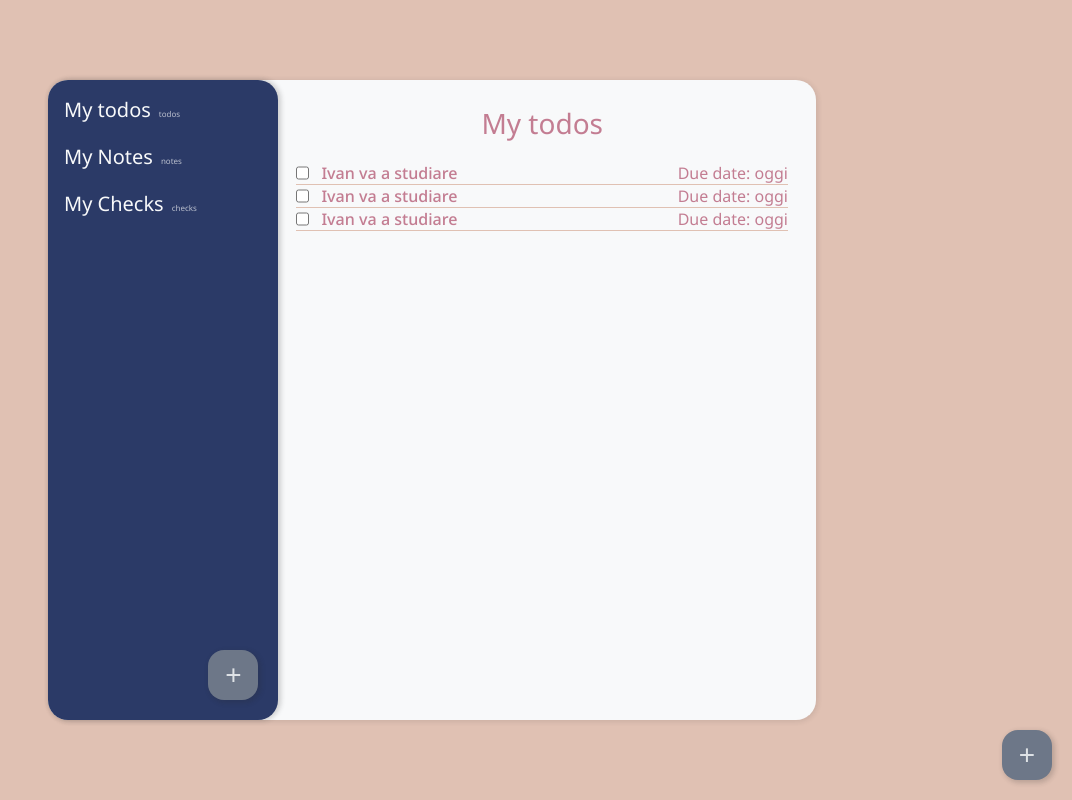
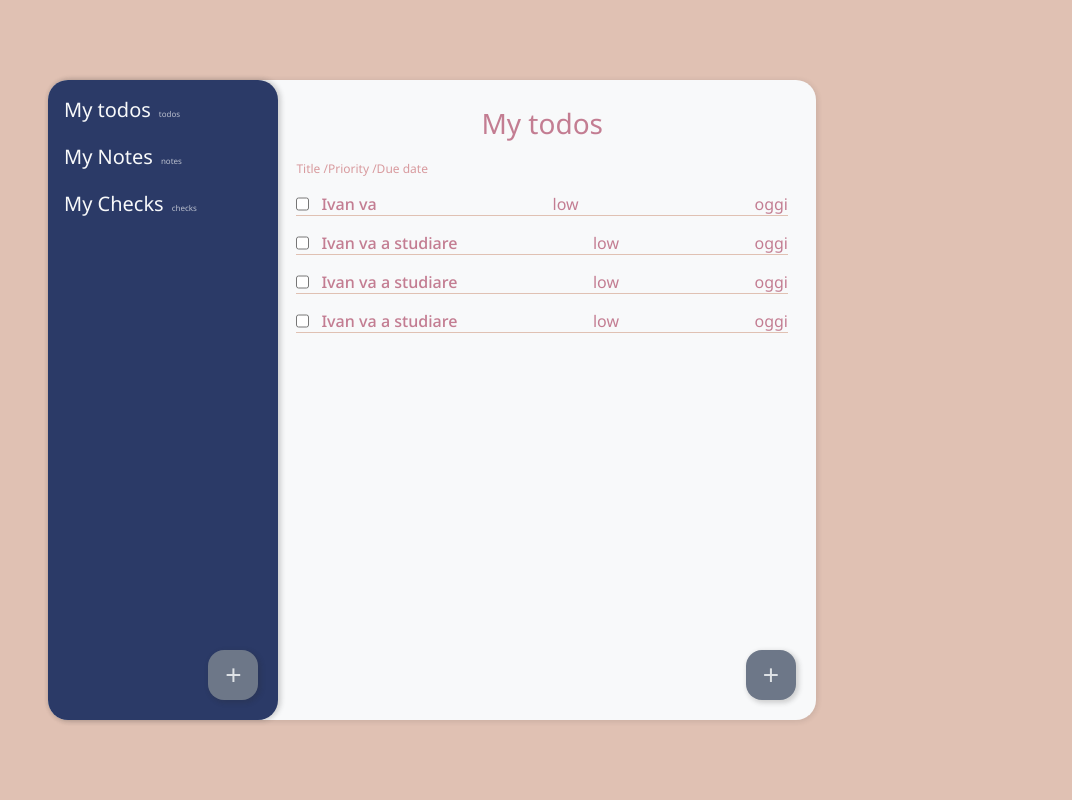
Before and after one commit to 4lokym/ToDoList, a website built with webpack: page src/index.html in a window 1280 px wide. Shown: the whole page, without its empty margins (208-1280 px from the left). Built offline with nearby package versions, Linux system fonts and the light colour scheme.

Commit message:
Make the screen responsive

```diff
--- a/src/index.html
+++ b/src/index.html
@@ -18,10 +18,25 @@
         </div>
         <div class="elementsSection">
             <div class="elemSectTitle">My todos</div>
+            <div class="columnHeader">
+                <span class="titleRow">Title</span>
+                <span class="priorityRow">/Priority</span>
+                <span class="dueDateRow">/Due date</span>
+            </div>
+            <div class="anElement topText">
+                <div class="lineText">
+                    <input type="checkbox" name="done">
+                    <label class="titleLable clickable topText">Ivan va</label>
+                    <span class="priority topText">low</span>
+                    <span class="dueDate topText">oggi</span>
+                </div>
+                <div class="line"></div>
+                    <div class="description hidden">Ivan va a vedere i compiti e si mette a sudiare cio che gli serve</div>
+            </div>
         </div>
 
+            <button class="newElementButton clickable">+</button>
         </div>
-        <button class="newElementButton clickable">+</button>
     </div>
 </body>
 </html>
--- a/src/index.js
+++ b/src/index.js
@@ -1,6 +1,7 @@
 import "./style.css";
 import * as ext from "./barrel.js"
 
+//TO-DO make the description pop up when clicked on the title, and disappear when clicked again
 
 const myNote = ext.createTodoElement("Ivan va a studiare", "Ivan va a vedere i compiti e si mette a sudiare cio che gli serve", "oggi");
 
@@ -56,8 +57,14 @@ const addToDomTools = function(){
     const dueDate = function(date){
         const dueDate = document.createElement("span");
         dueDate.classList.add("dueDate", "topText");
-        dueDate.textContent = date ? "Due date: " + date : "";
+        dueDate.textContent = date ? date : "";
         return dueDate;
+    }
+    const priority = function(priority){
+        const priority_var = document.createElement("span");
+        priority_var.classList.add("priority", "topText");
+        priority_var.textContent = priority;
+        return priority_var;
     }
 
     const line = function(){
@@ -78,16 +85,24 @@ const addToDomTools = function(){
         const line_text = lineText();
         line_text.appendChild(checkbox());
         line_text.appendChild(title(element.title));
-        line_text.appendChild(dueDate(element.dueDate));
         element_container.appendChild(line_text);
         element_container.appendChild(line());
         element_container.appendChild(description(element.description))
         elemetsSection.appendChild(element_container);
+        return element_container;
     }
 
-    return {checkbox, title, element_container: elementContainer, line, addCheckElement_d}
+    const addToDoElement_d = function(element){
+        const element_container = addCheckElement_d(element);
+        const linetext = element_container.querySelector(".lineText");
+        linetext.append(priority(element.priority));
+        linetext.append(dueDate(element.dueDate));
+        return element_container;
+    }
+
+    return {checkbox, title, element_container: elementContainer, line, addCheckElement_d, addToDoElement_d}
 }();
 
-addToDomTools.addCheckElement_d(myNote);
-addToDomTools.addCheckElement_d(myNote);
-addToDomTools.addCheckElement_d(myNote);
+addToDomTools.addToDoElement_d(myNote);
+addToDomTools.addToDoElement_d(myNote);
+addToDomTools.addToDoElement_d(myNote);
--- a/src/style.css
+++ b/src/style.css
@@ -5,6 +5,23 @@
     font-stretch: 62.5% 100%;
 }
 
+@media only screen and (max-width: 700px) {
+    .priorityRow,
+    .dueDateRow,
+    .priority,
+    .dueDate{
+        display: none;
+    }
+
+
+}
+
+@media only screen and (max-width: 900px) {
+    .dueDateRow,
+    .dueDate{
+        display: none;
+    }
+}
 
 * {
     margin: 0px;
@@ -73,7 +90,7 @@
 
 body {
     display: grid;
-    grid-template-columns: 1fr minmax(300px, 60%) 1fr;
+    grid-template-columns: 1fr minmax(400px, 60%) 1fr;
     grid-template-rows: 1fr minmax(200px, 80%) 1fr;
     align-items: center;
     justify-content: center;
@@ -114,7 +131,7 @@ body {
 
 
     .overflow-container{
-        overflow: hidden;
+        overflow: auto;
     }
     .list::after{
         font-size: var(--xxs);
@@ -127,7 +144,7 @@ body {
     .list{
         margin-bottom: var(--m);
         text-wrap: nowrap;
-        overflow: hidden;
+        overflow: auto;
     }
 
     .todolist::after{
@@ -179,7 +196,17 @@ input[type = "checkbox"]{
     padding: var(--s);
     grid-column: 2/3;
     text-wrap: none;
-    overflow:hidden;
+    overflow: auto;
+    display: grid;
+
+    grid-template-rows:  var(--xl);
+    grid-auto-rows: auto;
+    gap: var(--s);
+
+    height: min-content;
+    .priorityRow{
+        grid-column: 2/3;
+    }
 
     .description{
         font-size: var(--xs);
@@ -204,6 +231,7 @@ input[type = "checkbox"]{
 
     .anElement{
         min-width: 200px;
+        grid-column: 1/-1;
     }
 
     .line{
@@ -219,6 +247,16 @@ input[type = "checkbox"]{
         text-wrap: nowrap;
         justify-self: center;
         color: var(--action);
-        margin-bottom: var(--m);
+    }
+
+    .priority{
+        margin-left: auto;
+    }
+
+
+
+    .columnHeader{
+        font-size: var(--xs);
+        color: var(--action--);
     }
 }
```
